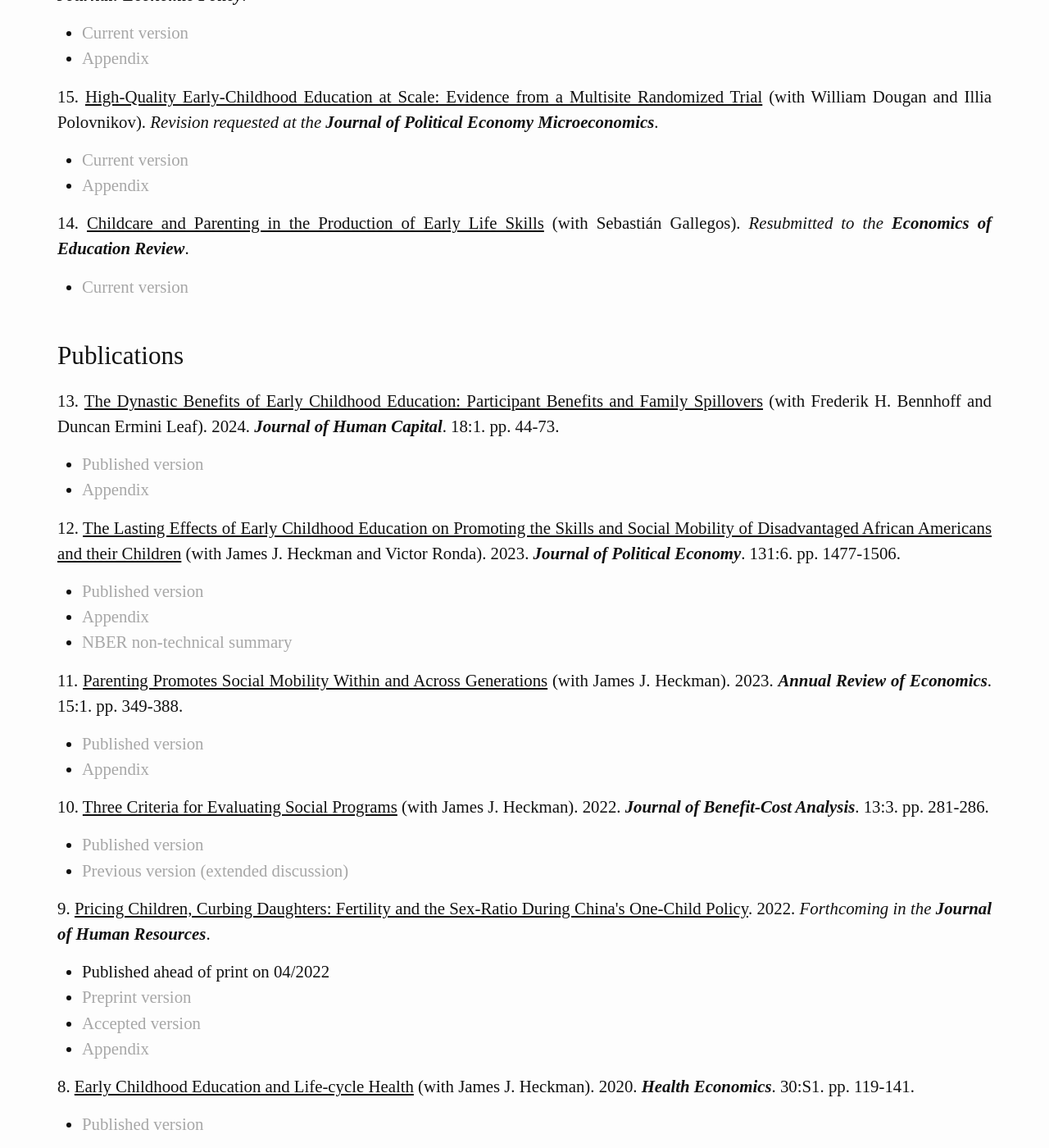
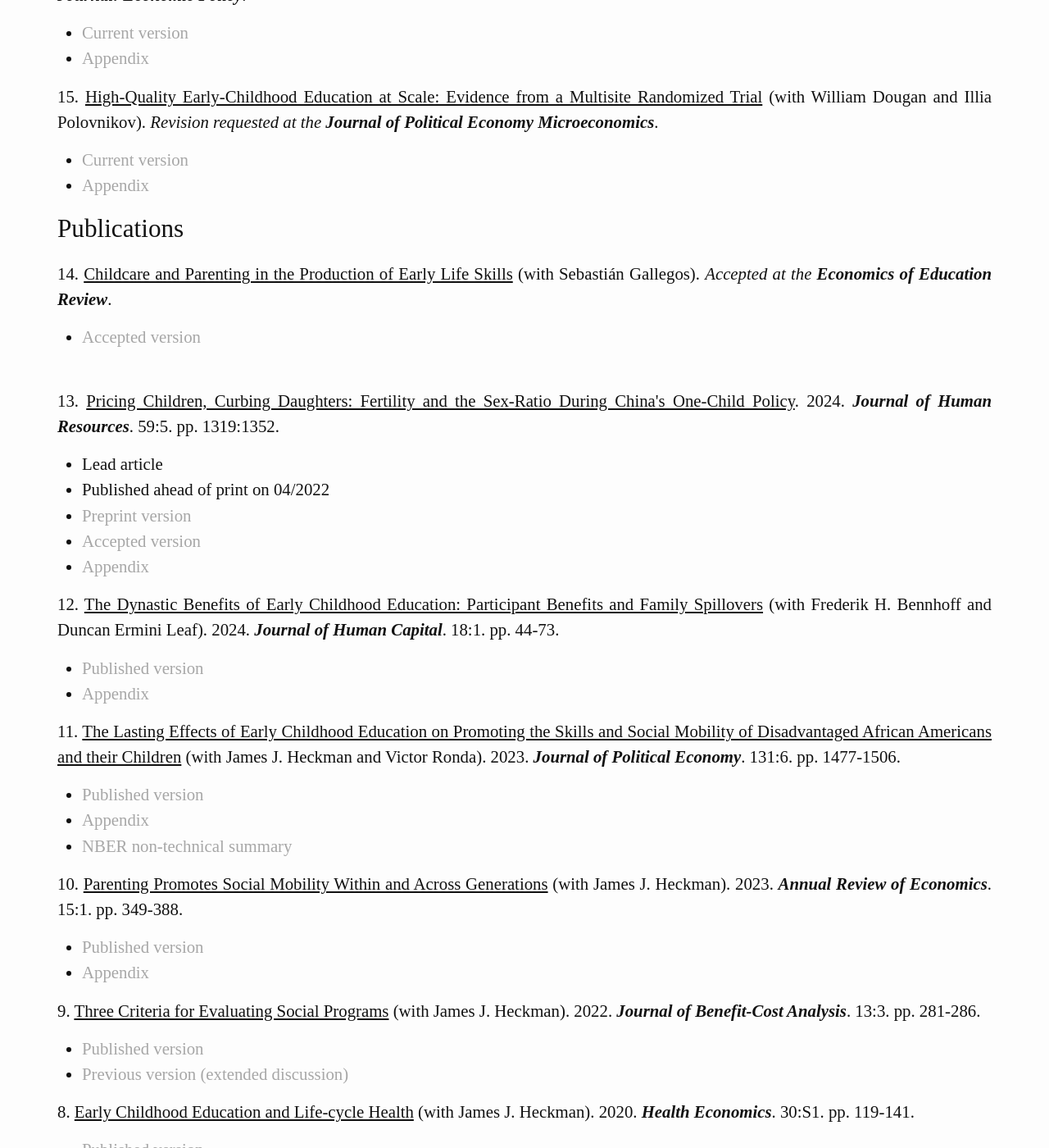
Before and after one commit to jorgelgarcia/jorgelgarcia.github.io, a Jekyll site: the page built from research.md, in a window 1280 px wide and 1400 px high, scrolled down 244 px. Shown: the whole window at 82% size. Built offline with Jekyll 4.4.1, drawn with Linux system fonts in a browser that asks for light colours; nearby versions of some CDN libraries; some web fonts are replaced.

Commit message:
update with eer

```diff
--- a/index.html
+++ b/index.html
@@ -12,7 +12,7 @@
 I am an assistant professor at the John E. Walker Department of Economics of Clemson University, currently on leave as a visiting assistant professor at the Sol Price School of Public Policy of the University of Southern California. In Fall 2024, I will join the Department of Economics of Texas A&M University as an associate professor.
 <br>
 <br>
-My work is on applied microeconomics; it uses labor, public, and development economics tools to investigate the economic fundamentals driving the efficiency and effectiveness of social policies that tackle poverty in the US and developing countries.
+My work is on applied microeconomics; it uses labor, public, and development economics to investigate the economic fundamentals driving the efficiency and effectiveness of social policies that tackle poverty in the US and developing countries.
  <br>
  <br>
  My CV is <a href="https://jorgelgarcia.github.io/cv/">here</a>. A list of my working papers and publications with links is <a href="https://jorgelgarcia.github.io/research/">here</a>.
--- a/research.md
+++ b/research.md
@@ -15,38 +15,39 @@
 * [Appendix](https://www.dropbox.com/scl/fi/4sme0bknl9lt3ji97h8v0/hqecescale_appendix_2023-08-25a_jlg.pdf?rlkey=8bwxmst1tjd8xx3jlqmvug1yn&dl=0)
 <br/>
 
-14\. <u>Childcare and Parenting in the Production of Early Life Skills</u> (with Sebastián Gallegos). <em>Resubmitted to the <b>Economics of Education Review</b></em>.
-* [Current version](https://www.dropbox.com/scl/fi/ko3kry94en9qgmfcd4yfp/icp_paper_03092024a_jlg.pdf?rlkey=ywpho2mmxy98clbl3zf9qoe63&dl=0)
+## Publications
+14\. <u>Childcare and Parenting in the Production of Early Life Skills</u> (with Sebastián Gallegos). <em>Accepted at the <b>Economics of Education Review</b></em>.
+* [Accepted version](https://www.dropbox.com/scl/fi/bs0dgtx19zvadwiurhth8/icp_paper_05-22-2024a_jlg.pdf?rlkey=zbn3p19inngv11sjmf10gja1d&dl=0)
 <br/>
 <br/>
 
-## Publications
-13\. <u>The Dynastic Benefits of Early Childhood Education: Participant Benefits and Family Spillovers</u> (with Frederik H. Bennhoff and Duncan Ermini Leaf). 2024. <em><b>Journal of Human Capital</b></em>. 18:1. pp. 44-73.
+13\. <u>Pricing Children, Curbing Daughters: Fertility and the Sex-Ratio During China's One-Child Policy</u>. 2024.  <em><b>Journal of Human Resources</b></em>. 59:5. pp. 1319:1352.
+* Lead article
+* Published ahead of print on 04/2022
+* [Preprint version](https://jhr.uwpress.org/content/early/2024/03/13/jhr.0820-11118R1)
+* [Accepted version](https://www.dropbox.com/s/19rvs85us3fssyj/pricingchildren_paper_02252022a_jlg.pdf?dl=0)
+* [Appendix](https://www.dropbox.com/s/lunjmsbd6bjgspi/pricingchildren_appendix_02252022a_jlg.pdf?dl=0)
+<br/>
+
+12\. <u>The Dynastic Benefits of Early Childhood Education: Participant Benefits and Family Spillovers</u> (with Frederik H. Bennhoff and Duncan Ermini Leaf). 2024. <em><b>Journal of Human Capital</b></em>. 18:1. pp. 44-73.
 * [Published version](https://www.dropbox.com/scl/fi/d3zvnvx8inij4mtzdfmxi/perrycba_finalpaper_2024-03-26.pdf?rlkey=ymn3r8cwggjewyvzc4k0jxrza&dl=0)
 * [Appendix](https://www.dropbox.com/s/sjocnqphi84edue/perrycba_appendixrevision_2023-07-28a_jlg.pdf?dl=0)
 <br/>
 
-12\. <u>The Lasting Effects of Early Childhood Education on Promoting the Skills and Social Mobility of Disadvantaged African Americans and their Children</u> (with James J. Heckman and Victor Ronda). 2023. <em><b>Journal of Political Economy</b></em>. 131:6. pp. 1477-1506.
+11\. <u>The Lasting Effects of Early Childhood Education on Promoting the Skills and Social Mobility of Disadvantaged African Americans and their Children</u> (with James J. Heckman and Victor Ronda). 2023. <em><b>Journal of Political Economy</b></em>. 131:6. pp. 1477-1506.
 * [Published version](https://www.dropbox.com/s/q9ef27a35xfkpuy/722936.pdf?dl=0)
 * [Appendix](https://www.dropbox.com/s/vor0ypc15d6oa7c/perrysecondgen_appendix_08-26-2022a_jlg.pdf?dl=0)
 * [NBER non-technical summary](https://www.nber.org/digest-202110/intergenerational-impacts-perry-preschool-project)
 <br/>
 
-11\. <u>Parenting Promotes Social Mobility Within and Across Generations</u> (with James J. Heckman). 2023. <em><b>Annual Review of Economics</b></em>. 15:1. pp. 349-388.
+10\. <u>Parenting Promotes Social Mobility Within and Across Generations</u> (with James J. Heckman). 2023. <em><b>Annual Review of Economics</b></em>. 15:1. pp. 349-388.
 * [Published version](https://www.dropbox.com/scl/fi/xxdba08xeyk7kcjem8yns/annurev-economics-021423-031905.pdf?rlkey=pqy6it5s41xojcyd1wwff1s0n&dl=0)
 * [Appendix](https://www.dropbox.com/s/j279auh3i4pb642/arpaper_appendix_02-14-2023a_jlg.pdf?dl=0)
 <br/>
 
-10\. <u>Three Criteria for Evaluating Social Programs</u> (with James J. Heckman). 2022. <em><b>Journal of Benefit-Cost Analysis</b></em>. 13:3. pp. 281-286.
+9\. <u>Three Criteria for Evaluating Social Programs</u> (with James J. Heckman). 2022. <em><b>Journal of Benefit-Cost Analysis</b></em>. 13:3. pp. 281-286.
 * [Published version](https://www.dropbox.com/s/j6tjzm0iarupldt/three-criteria-for-evaluating-social-programs.pdf?dl=0)
 * [Previous version (extended discussion)](https://www.dropbox.com/s/fmzlaftadxmkb7z/w30005.pdf?dl=0)
-<br/>
-
-9\. <u>Pricing Children, Curbing Daughters: Fertility and the Sex-Ratio During China's One-Child Policy</u>. 2022.  <em>Forthcoming in the <b>Journal of Human Resources</b></em>.
-* Published ahead of print on 04/2022
-* [Preprint version](https://jhr.uwpress.org/content/early/2024/03/13/jhr.0820-11118R1)
-* [Accepted version](https://www.dropbox.com/s/19rvs85us3fssyj/pricingchildren_paper_02252022a_jlg.pdf?dl=0)
-* [Appendix](https://www.dropbox.com/s/lunjmsbd6bjgspi/pricingchildren_appendix_02252022a_jlg.pdf?dl=0)
 <br/>
 
 8\. <u>Early Childhood Education and Life-cycle Health</u> (with James J. Heckman). 2020. <em><b>Health Economics</b></em>. 30:S1. pp. 119-141.
```
